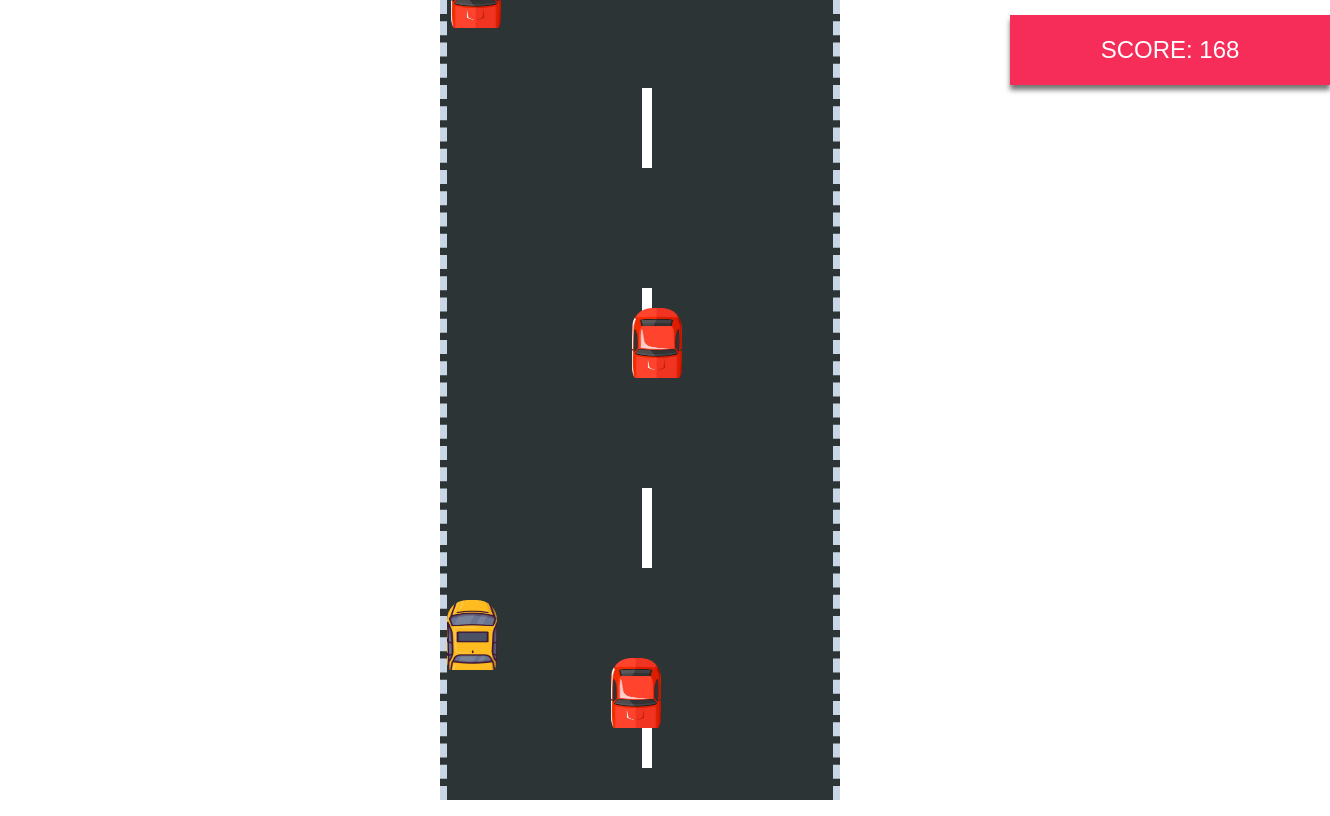
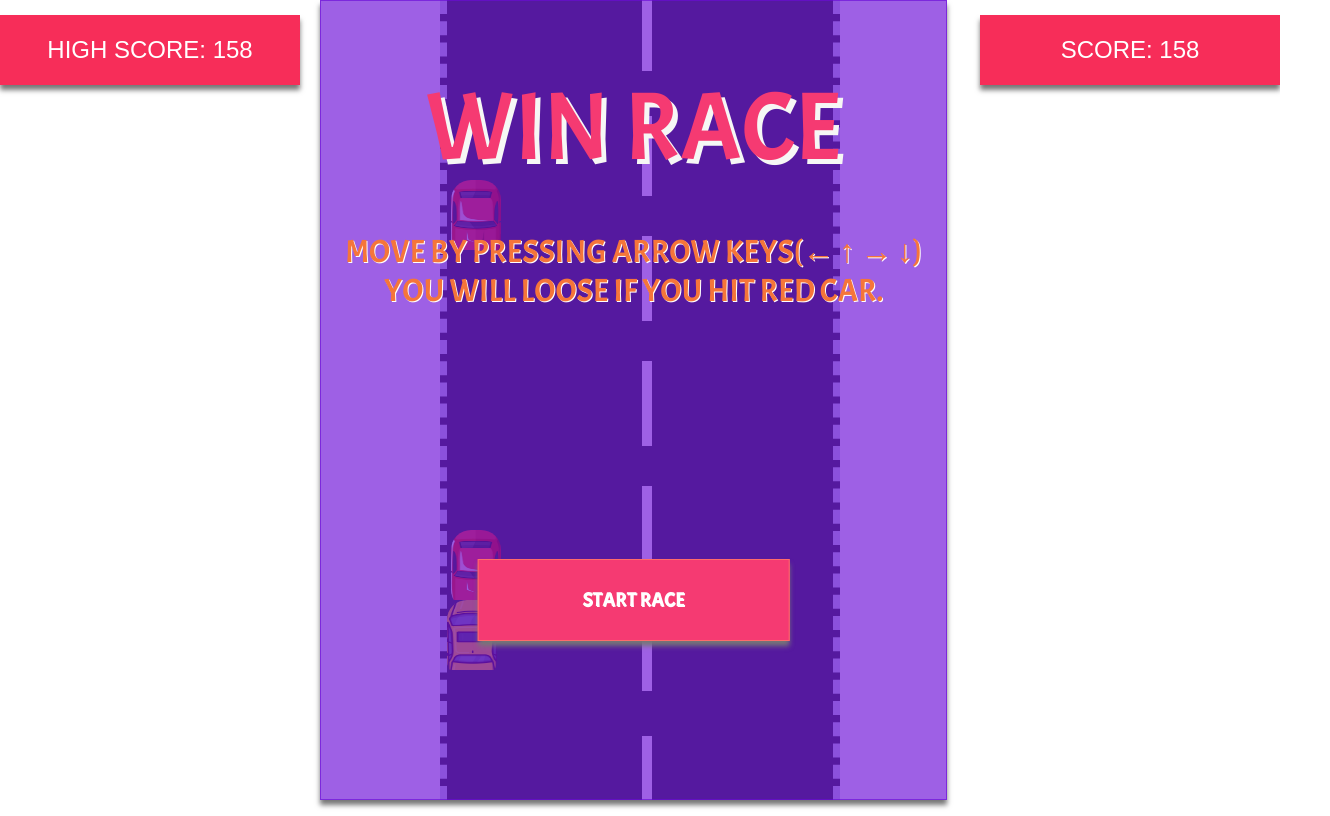
Before and after one commit to mounika-varshini/winrace, a website: page public/index.html in a window 1280 px wide. Both pictures are taken after a click on the element "START RACE". Shown: the whole page, 1330 px wide, since content can reach past the window. Drawn offline with nearby package versions, Linux system fonts and the light colour scheme.

Commit message:
Speed changes

```diff
--- a/public/index.html
+++ b/public/index.html
@@ -9,15 +9,13 @@
 </head>
 
 <body>
-    <div class="row">
-        <div class="co1-6"></div>
-        <div class="col-sm-12">
-            <div class="score col-sm-1 col-md-3 col-lg-3">
-            </div>
-
+    <div class="d-flex justify-content-between">
         <div class="maxScore ">
 
         </div>
+        <div class="score">
+        </div>
+
         <div class="mainPage">
             <h1 class="heading mt-5">WIN RACE</h1>
             <h2 class="mt-5">move by pressing arrow keys(← ↑ → ↓)<br>
@@ -27,7 +25,6 @@
             </div>
         </div>
         <div class="gameArea ">
-            </div>
         </div>
     </div>
 
--- a/public/script.js
+++ b/public/script.js
@@ -33,11 +33,11 @@ function isCollide(a, b) {
 function moveLines() {
     let lines = document.querySelectorAll('.lines');
     lines.forEach(function (item) {
-        if (item.y >= 100) {
-            item.y -= 150;
+        if (item.y >= 750) {
+            item.y -= 870;
         }
-        item.y += 2;
-        item.style.top = item.y + "vh";
+        item.y += 7;
+        item.style.top = item.y + "px";
     })
 }
 
@@ -55,7 +55,7 @@ function moveEnemy(car) {
             item.y = -300;
             item.style.left = Math.floor(Math.random() * 350) + "px";
         }
-        item.y += 6;
+        item.y += 10;
         item.style.top = item.y + "px";
     })
 }
--- a/public/style.css
+++ b/public/style.css
@@ -61,10 +61,10 @@ h2{
 .score{
     position: absolute;
     top: 15px;
-    left: 1010px;
+    right: 0;
     background: #f72d59;
     line-height: 70px;
-    width: 250px;
+    width: 300px;
     text-align: center;
     color: white;
     font-size: 1.5rem;
```
Lines whose indentation alone changed are shown as unchanged.
